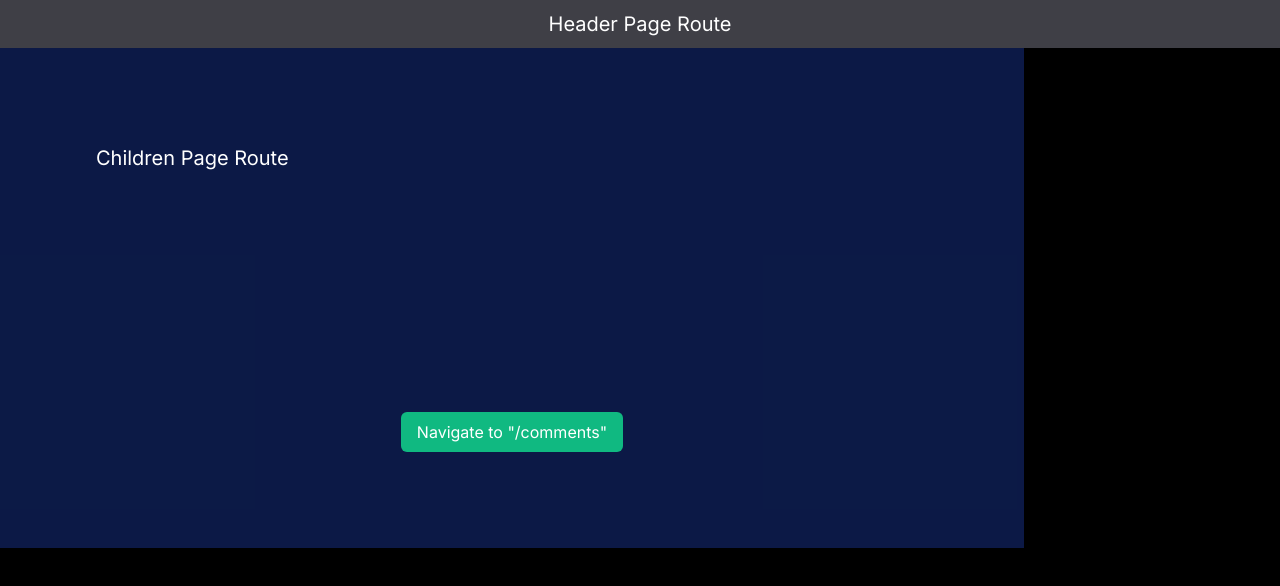
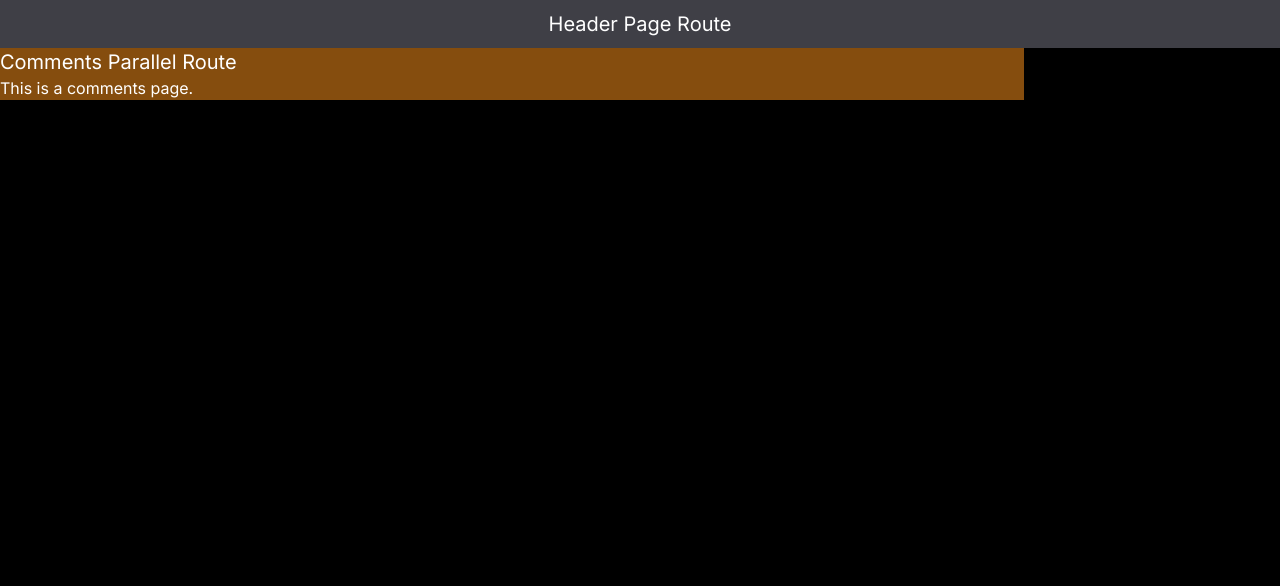
Before and after one commit to nuclei272/parallel-route-loading-ui-bug, a Next.js app: page / in a window 1280 px wide. Shown: the top 586 px of the page. Built offline with nearby package versions, Linux system fonts and the light colour scheme.

Commit message:
Create page.tsx

```diff
--- /dev/null
+++ b/app/@comments/page.tsx
@@ -0,0 +1,12 @@
+import { delay } from "@/lib/delay"
+
+export default async function CommentsRoute() {
+  await delay(3000)
+
+  return (
+    <div className="w-full h-full bg-yellow-800">
+      <h1 className="text-xl text-white">Comments Parallel Route</h1>
+      <p className="text-white">This is a comments page.</p>
+    </div>
+  )
+}
```
